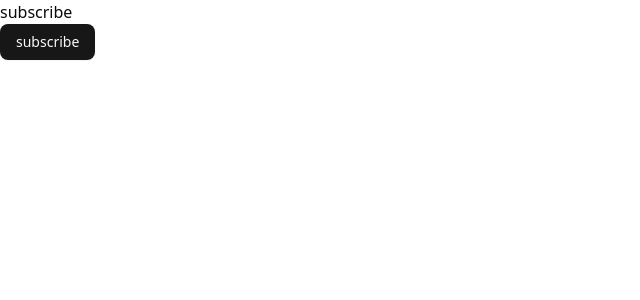
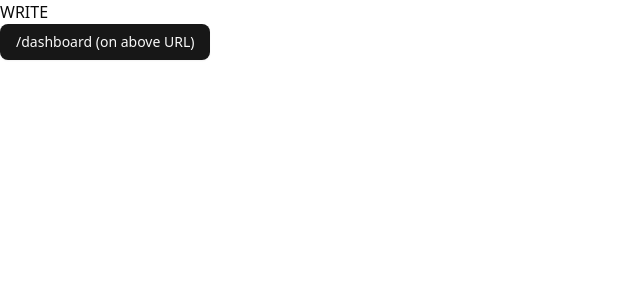
Before and after one commit to PALAKSINGH2828/ai-mock-interview, a Next.js app: page / in a window 1280 px wide. Shown: the top 300 px of the page, without its empty margins (0-640 px from the left). Built offline with nearby package versions, Linux system fonts and the light colour scheme.

Commit message:
some fixes

```diff
--- a/app/page.js
+++ b/app/page.jsx
@@ -4,10 +4,8 @@ import Image from "next/image";
 export default function Home() {
   return (
    <div>
-    <h2>subscribe</h2>
-    <Button>
-      subscribe
-    </Button>
+    <h1>WRITE</h1>
+    <Button>/dashboard (on above URL)</Button>
    </div>
   );
 }
```
